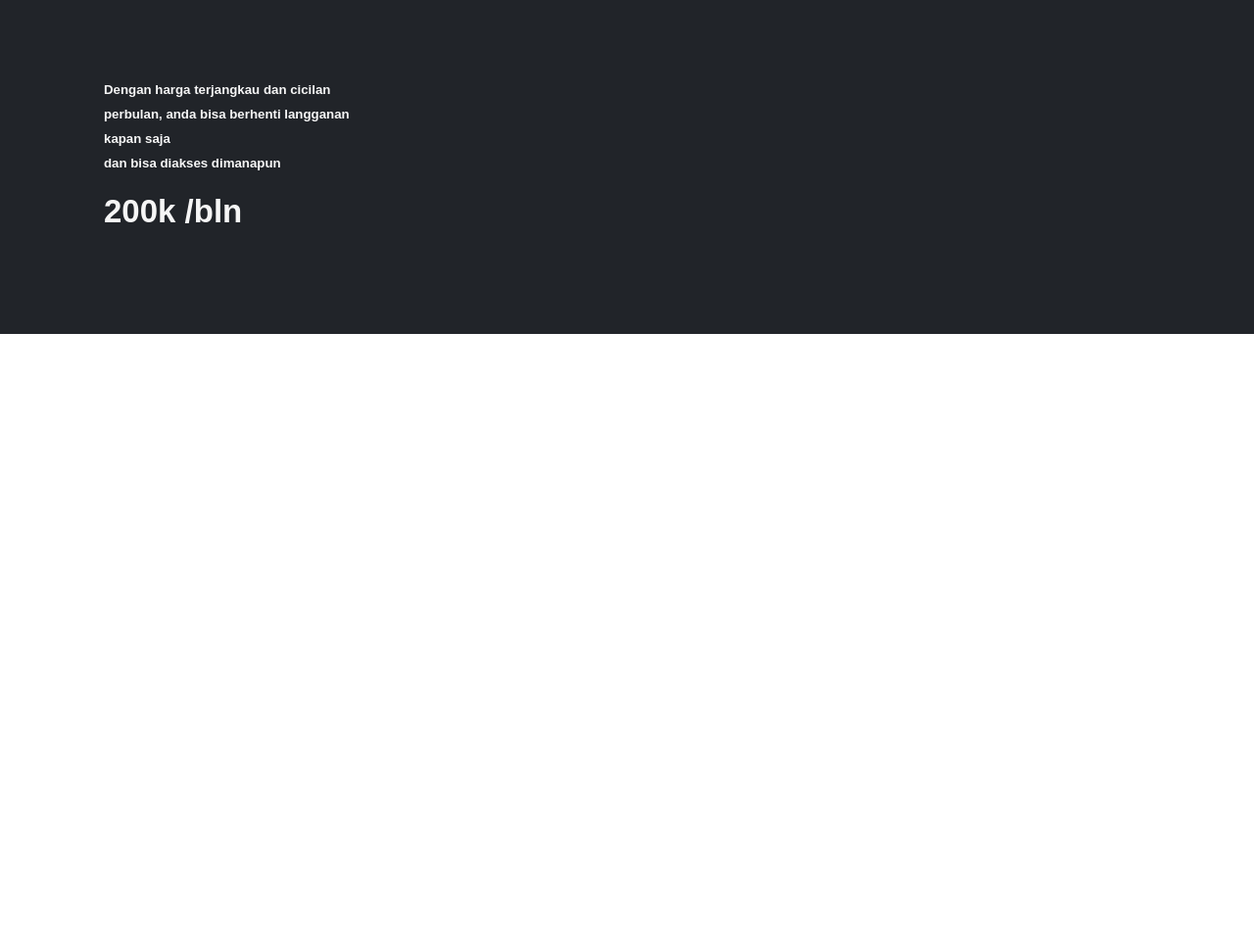
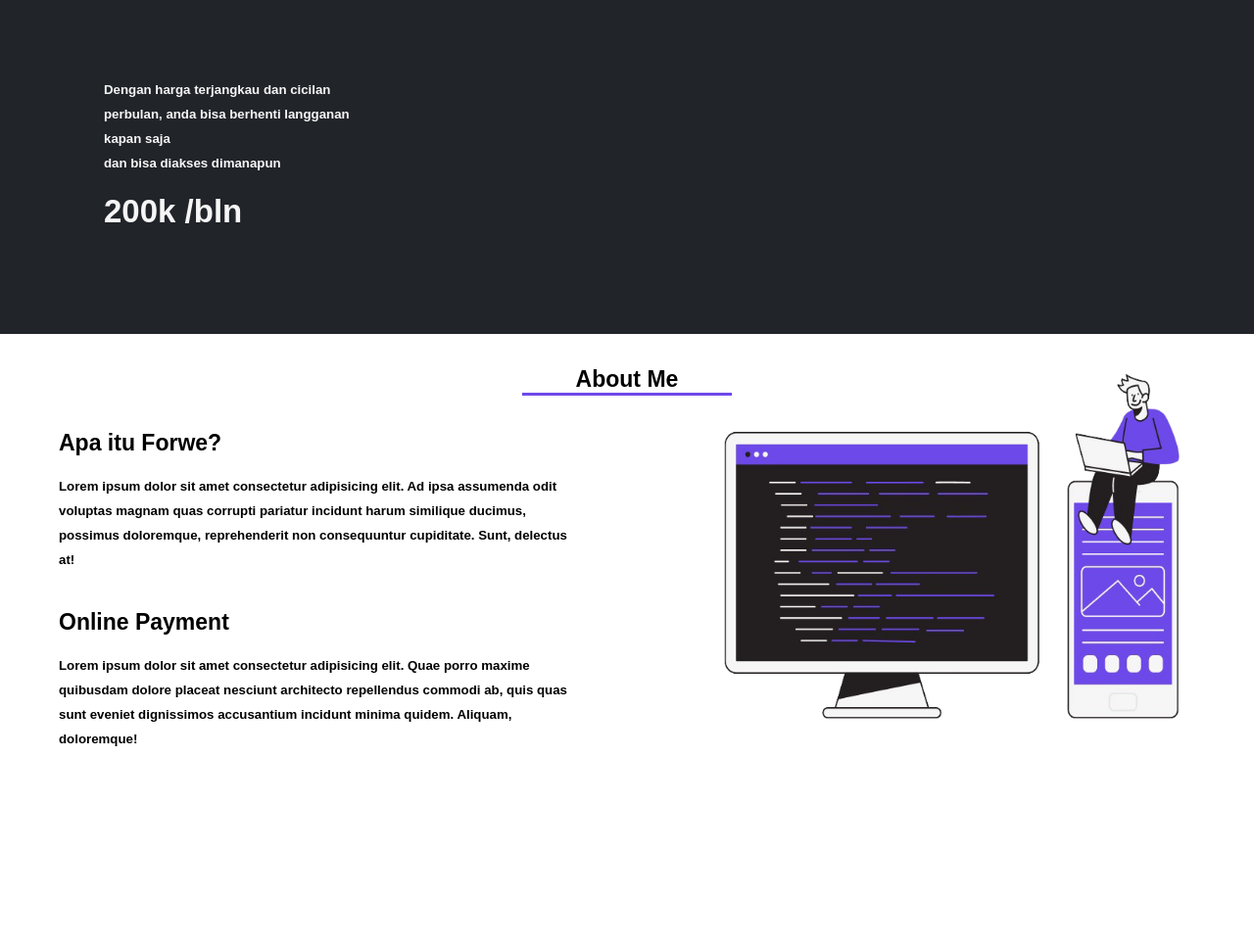
Before and after one commit to FathirAkmalB/Html-Css-7, a plain HTML site: page index.html in a window 1280 px wide. Shown: the part 1389-2356 px from the top of the page at 98% size. Before the commit the page ends 1730 px from the top, so only its background shows below. Drawn offline with Linux system fonts and the light colour scheme.

Commit message:
about me

```diff
--- a/index.html
+++ b/index.html
@@ -68,6 +68,26 @@
                 <h3>200k /bln</h3>
             </article>
         </div>
+
+        <!-- about -->
+        <div class="sr">
+            <br>
+            <h4>About Me</h4>
+        </div>
+        <div class="about">
+            <div class="in">
+                <div class="me">
+                    <h4>Apa itu Forwe?</h4> <br>
+                    <h5>Lorem ipsum dolor sit amet consectetur adipisicing elit. Ad ipsa assumenda odit voluptas magnam quas corrupti pariatur incidunt harum similique ducimus, possimus doloremque, reprehenderit non consequuntur cupiditate. Sunt, delectus at!</h5>
+                </div>
+                <br>
+                <div class="me">
+                    <h4>Online Payment</h4> <br>
+                    <h5>Lorem ipsum dolor sit amet consectetur adipisicing elit. Quae porro maxime quibusdam dolore placeat nesciunt architecto repellendus commodi ab, quis quas sunt eveniet dignissimos accusantium incidunt minima quidem. Aliquam, doloremque!</h5>
+                </div>
+            </div>
+            <img class="aside" src="IMG/monitor2.png" alt="">
+        </div>
     </main>
 </body>
 </html>
--- a/style.css
+++ b/style.css
@@ -137,3 +137,18 @@ h3{
     font-weight: bold;
     font-size: 33px;
 }
+
+.about{
+    padding: 0 60px 200px;
+}
+
+.me{
+    margin-top: 20px;
+    max-width: 900px;
+}
+
+.about img{
+    float: right;
+    max-width: 500px;
+    margin-top: -50px;
+}
```
Also changed, not shown: IMG/big.jpg (added), IMG/bigOne.jpg (added), IMG/cssLogo.jpg (added), IMG/hp.png (added), IMG/htmlLogo.jpg (added), IMG/jslogo.jpg (added), IMG/monitor1.png (added), IMG/monitor2.png (added), IMG/monitor3.png (added), IMG/phpLogo.jpg (added), 1 other file.
